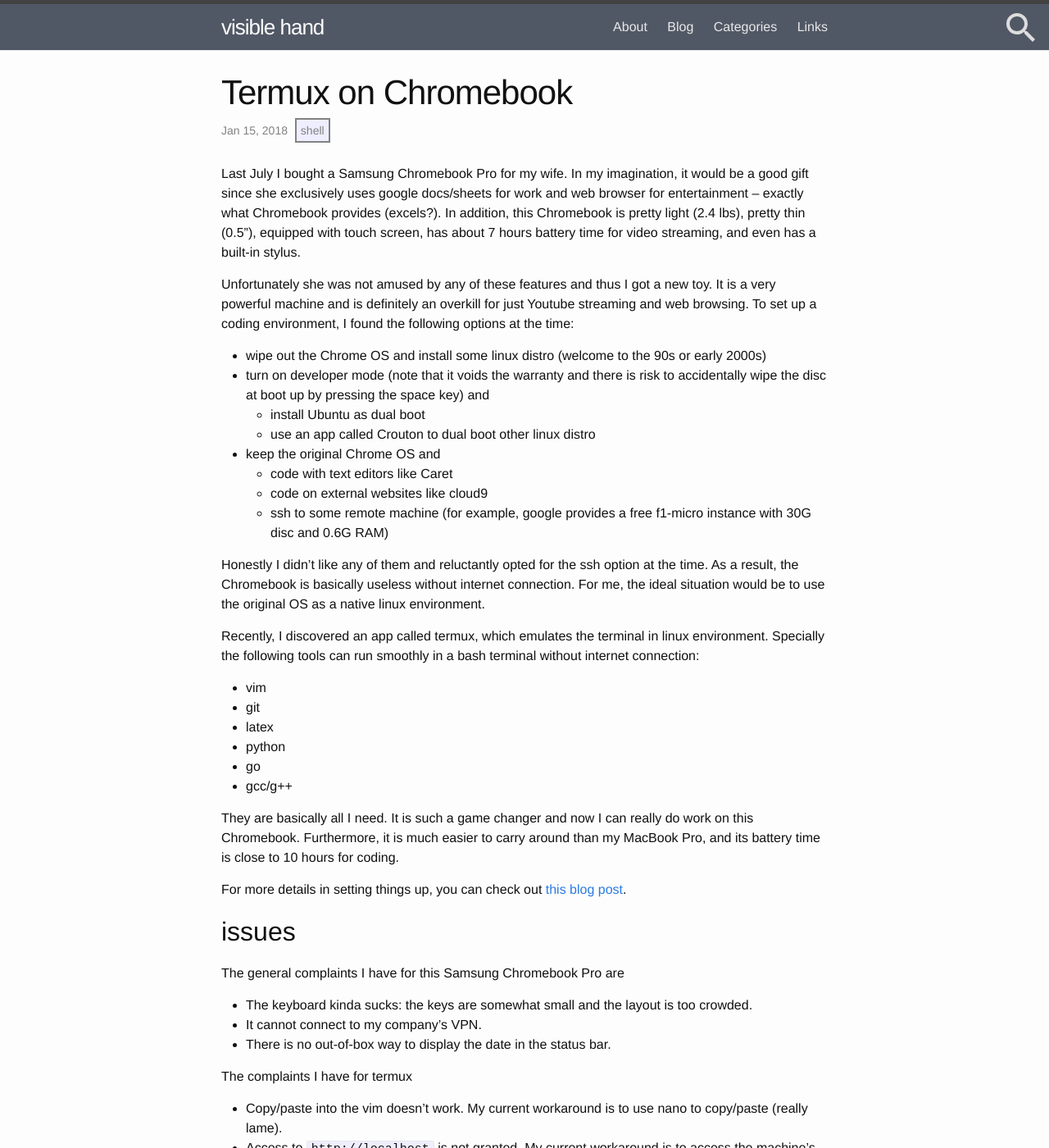
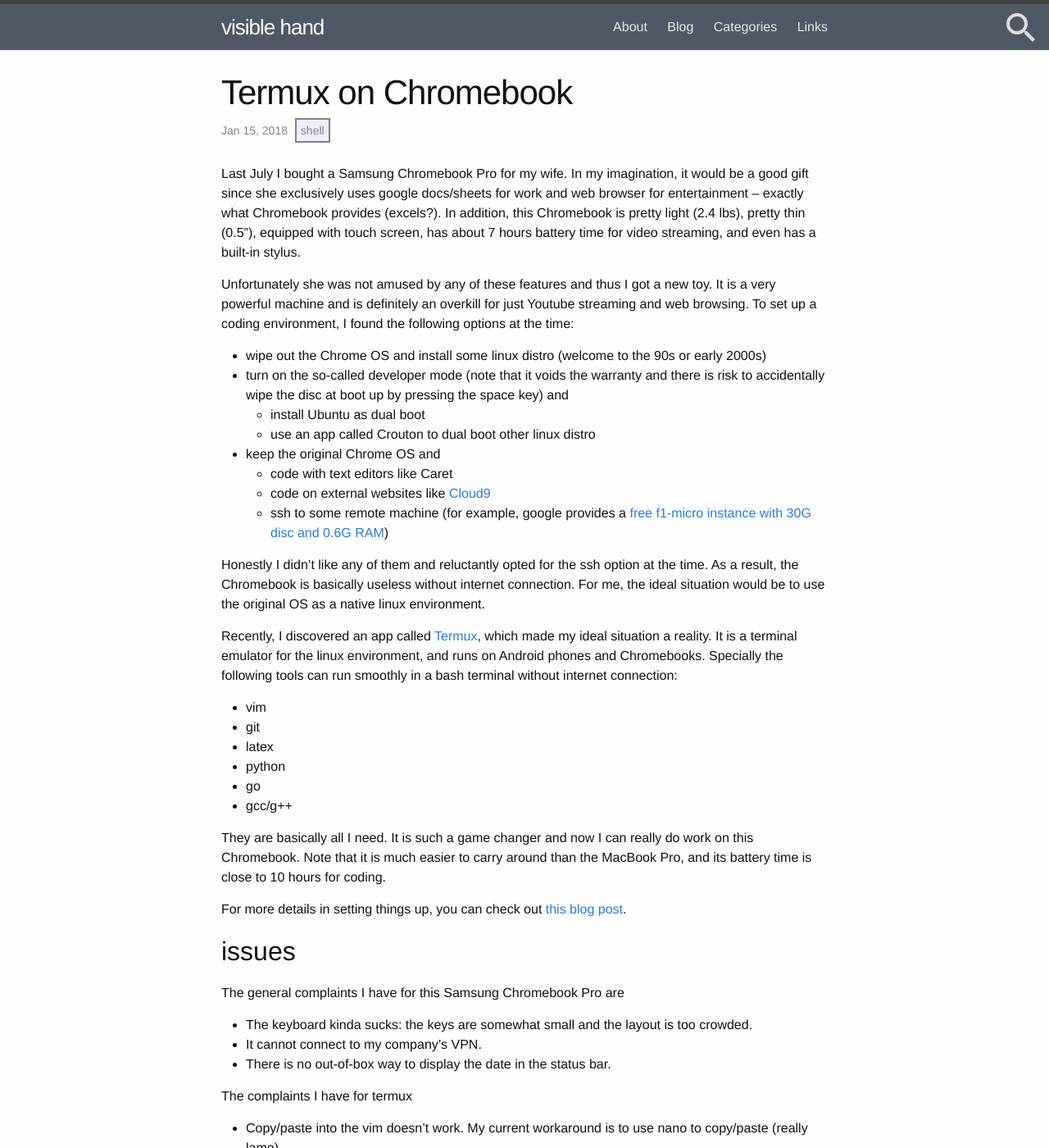
Before and after one commit to nosarthur/nosarthur.github.io, a Jekyll site: the page built from _posts/2018-01-15-termux.md, in a window 1280 px wide and 1400 px high. Shown: the whole window at 82% size. Built offline with Jekyll 4.4.1, drawn with Linux system fonts in a browser that asks for light colours; comment, search, counter and statistics services are not loaded.

Commit message:
termux small changes

```diff
--- a/_posts/2018-01-15-termux.md
+++ b/_posts/2018-01-15-termux.md
@@ -19,19 +19,20 @@
 To set up a coding environment, I found the following options at the time:
 
 * wipe out the Chrome OS and install some linux distro (welcome to the 90s or early 2000s)
-* turn on developer mode (note that it voids the warranty and there is risk to accidentally wipe the disc at boot up by pressing the space key) and
+* turn on the so-called developer mode (note that it voids the warranty and there is risk to accidentally wipe the disc at boot up by pressing the space key) and
 	* install Ubuntu as dual boot
     * use an app called Crouton to dual boot other linux distro
 * keep the original Chrome OS and
     * code with text editors like Caret
-	* code on external websites like cloud9
-    * ssh to some remote machine (for example, google provides a free f1-micro instance with 30G disc and 0.6G RAM)
+	* code on external websites like [Cloud9](https://en.wikipedia.org/wiki/Cloud9_IDE)
+    * ssh to some remote machine (for example, google provides a [free f1-micro instance with 30G disc and 0.6G RAM](https://cloud.google.com/free/))
 
 Honestly I didn't like any of them and reluctantly opted for the ssh option at the time.
 As a result, the Chromebook is basically useless without internet connection.
 For me, the ideal situation would be to use the original OS as a native linux environment.
 
-Recently, I discovered an app called termux, which emulates the terminal in linux environment.
+Recently, I discovered an app called [Termux](https://termux.com/), which made my ideal situation a reality.
+It is a terminal emulator for the linux environment, and runs on Android phones and Chromebooks.
 Specially the following tools can run smoothly in a bash terminal without internet connection:
 
 * vim
@@ -43,7 +44,7 @@
 
 They are basically all I need.
 It is such a game changer and now I can really do work on this Chromebook.
-Furthermore, it is much easier to carry around than my MacBook Pro, and its battery time is close to 10 hours for coding.
+Note that it is much easier to carry around than the MacBook Pro, and its battery time is close to 10 hours for coding.
 
 For more details in setting things up, you can check out [this blog post](https://blog.lessonslearned.org/building-a-more-secure-development-chromebook/).
 
```
